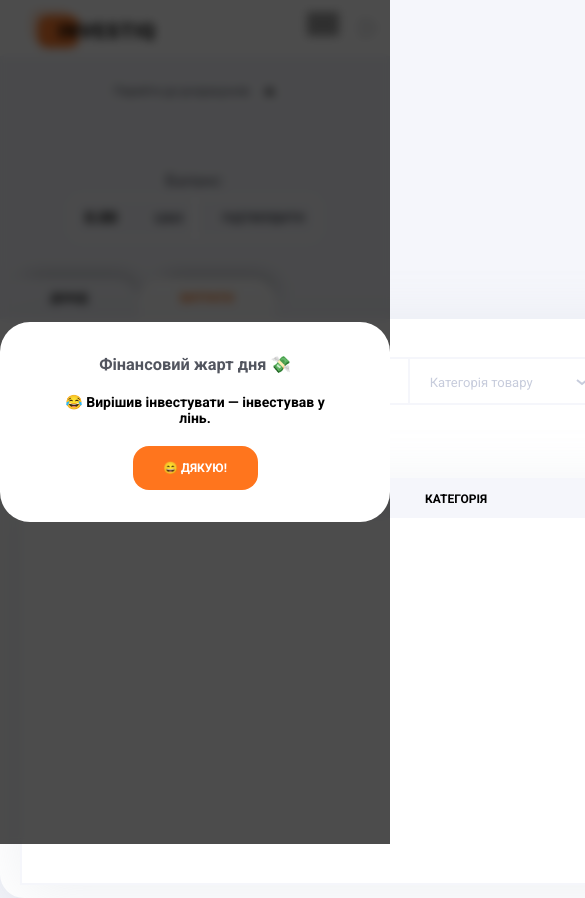
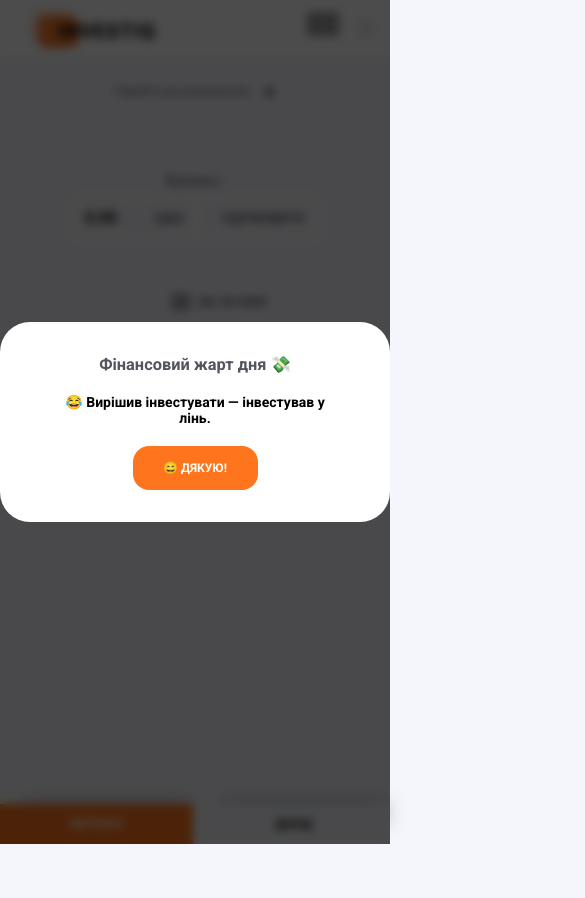
Before and after one commit to Gaondarech726/final-project, a React (Create React App) app: page /#/start in a window 390 px wide. Shown: the top 898 px of the page, 585 px wide, since content can reach past the window. After the commit the page ends 844 px from the top, so only its background shows below. Built offline with nearby package versions, Linux system fonts and the light colour scheme; sample sign-in values are in the browser's storage; grey boxes are pictures that could not be loaded.

Commit message:
revenue adaptive
(частка)

```diff
--- a/package.json
+++ b/package.json
@@ -25,6 +25,7 @@
     "react-scripts": "5.0.1",
     "react-spinner-loader": "^1.1.1",
     "react-toastify": "^11.0.5",
+    "recharts": "^2.15.3",
     "sass": "^1.85.1",
     "tippy.js": "^6.3.7",
     "web-vitals": "^2.1.4"
--- a/src/components/Report/Report.jsx
+++ b/src/components/Report/Report.jsx
@@ -10,6 +10,26 @@ import { useDispatch, useSelector } from "react-redux";
 import { Bounce, toast } from "react-toastify";
 import { updateBalance } from "../../redux/authSlice";
 import CategorySelect from "./CategorySelect/CategorySelect";
+
+import {
+  PieChart,
+  Pie,
+  Cell,
+  Tooltip,
+  Legend,
+  ResponsiveContainer,
+} from "recharts";
+
+const COLORS = [
+  "#FF6384",
+  "#36A2EB",
+  "#FFCE56",
+  "#4BC0C0",
+  "#9966FF",
+  "#FF9F40",
+  "#C9CBCF",
+  "#6B7280",
+];
 
 const Report = () => {
   const dispatch = useDispatch();
@@ -146,6 +166,24 @@ const Report = () => {
     setEntryToDelete(null);
   };
 
+  const generateChartData = () => {
+    const categoryTotals = {};
+
+    entries
+      .filter((entry) => entry.type === type)
+      .forEach((entry) => {
+        if (!categoryTotals[entry.category]) {
+          categoryTotals[entry.category] = 0;
+        }
+        categoryTotals[entry.category] += parseFloat(entry.amount);
+      });
+
+    return Object.entries(categoryTotals).map(([category, value]) => ({
+      name: category,
+      value: Number(value.toFixed(2)),
+    }));
+  };
+
   return (
     <div className="report-container">
       <div className="report-nav-container">
@@ -165,7 +203,7 @@ const Report = () => {
 
       <div className="cost-container">
         <div className="filter-container" ref={inputSectionRef}>
-          <div class="filter-container-adaptive">
+          <div className="filter-container-adaptive">
             <div className="date-wrapper">
               <input
                 type="date"
@@ -175,7 +213,7 @@ const Report = () => {
               />
             </div>
 
-            <div className="bill-container">
+            <div className="bill-container _hidden">
               <input
                 className="product-description"
                 type="text"
@@ -202,7 +240,7 @@ const Report = () => {
               />
 
               <input
-                className="amount-input"
+                className="amount-input _hidden"
                 type="number"
                 step="0.10"
                 placeholder="0,00"
@@ -216,7 +254,7 @@ const Report = () => {
             </div>
           </div>
 
-          <div className="btn-operators-container">
+          <div className="btn-operators-container _hidden">
             <button className="btn-orange _enter-btn" onClick={handleAddEntry}>
               Ввести
             </button>
@@ -226,7 +264,7 @@ const Report = () => {
           </div>
         </div>
 
-        <div className="reoprt-list-container">
+        <div className="reoprt-list-container _hidden">
           <div className="bill-table">
             <div className="thead-div">
               <ul className="tr-title _to-upper-case">
@@ -326,6 +364,32 @@ const Report = () => {
               })()}
             </div>
           </div>
+
+          <div className="report-chart-container" style={{ marginTop: "30px" }}>
+            <h3 className="reduction-title">Графік по категоріях</h3>
+            <ResponsiveContainer width="100%" height={300}>
+              <PieChart>
+                <Pie
+                  data={generateChartData()}
+                  dataKey="value"
+                  nameKey="name"
+                  cx="50%"
+                  cy="50%"
+                  outerRadius={100}
+                  label
+                >
+                  {generateChartData().map((entry, index) => (
+                    <Cell
+                      key={`cell-${index}`}
+                      fill={COLORS[index % COLORS.length]}
+                    />
+                  ))}
+                </Pie>
+                <Tooltip />
+                <Legend />
+              </PieChart>
+            </ResponsiveContainer>
+          </div>
         </div>
 
         {isModalOpen && (
--- a/src/components/Report/Report.scss
+++ b/src/components/Report/Report.scss
@@ -611,3 +611,85 @@ body {
     }
   }
 }
+
+@media (min-width: 320px) and (max-width: 768px) {
+  body {
+    width: 320px;
+
+    .report-container {
+      position: relative;
+
+      width: 320px;
+      height: 0;
+      background-color: #145fff;
+      .report-nav-container {
+        position: fixed;
+        z-index: 777;
+
+        left: 0;
+        bottom: 0;
+
+        width: 100%;
+
+        display: flex;
+        flex-flow: row wrap;
+        justify-content: space-between;
+
+        button:active {
+
+
+          .filter-container {
+            display: block;
+            ._hidden {
+              display: block;
+            }
+          }
+        }
+
+        .finance {
+          width: 49.5%;
+
+          background-color: $main-color;
+          border-radius: 0;
+
+          &:last-child {
+            border-left: 1px solid #fff;
+          }
+          &:hover {
+            background-color: lighten($main-color, 5%);
+          }
+
+          &._active {
+            background-color: $orange-color;
+            color: #fff;
+          }
+        }
+      }
+
+      .cost-container {
+        .filter-container {
+          width: 100vw;
+          height: 40px;
+
+          .filter-container-adaptive {
+            width: 100%;
+
+            display: flex;
+            justify-content: center;
+
+            .date-wrapper {
+            }
+          }
+          ._hidden {
+            display: none !important;
+          }
+        }
+        width: 0;
+        height: 0;
+        ._hidden {
+          display: none;
+        }
+      }
+    }
+  }
+}
```
Also changed, not shown: 1 other file (tests, documents, lock files or other folders).
